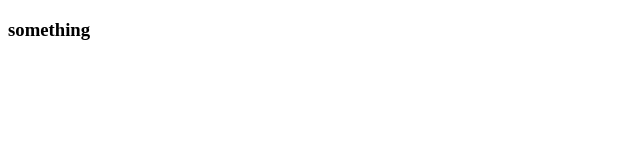
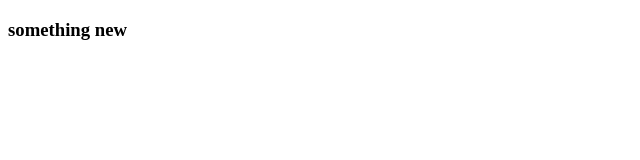
Before and after one commit to pioneers-tarek/my-first-github-repos, a plain HTML site: page index.html in a window 1280 px wide. Shown: the full height of the page, 0-640 px from the left. Drawn offline with Linux system fonts and the light colour scheme.

Commit message:
Update index.html

```diff
--- a/index.html
+++ b/index.html
@@ -6,6 +6,6 @@
     <title>My first github</title>
 </head>
 <body>
-    <h3>something</h3>
+    <h3>something new</h3>
 </body>
 </html>
```
